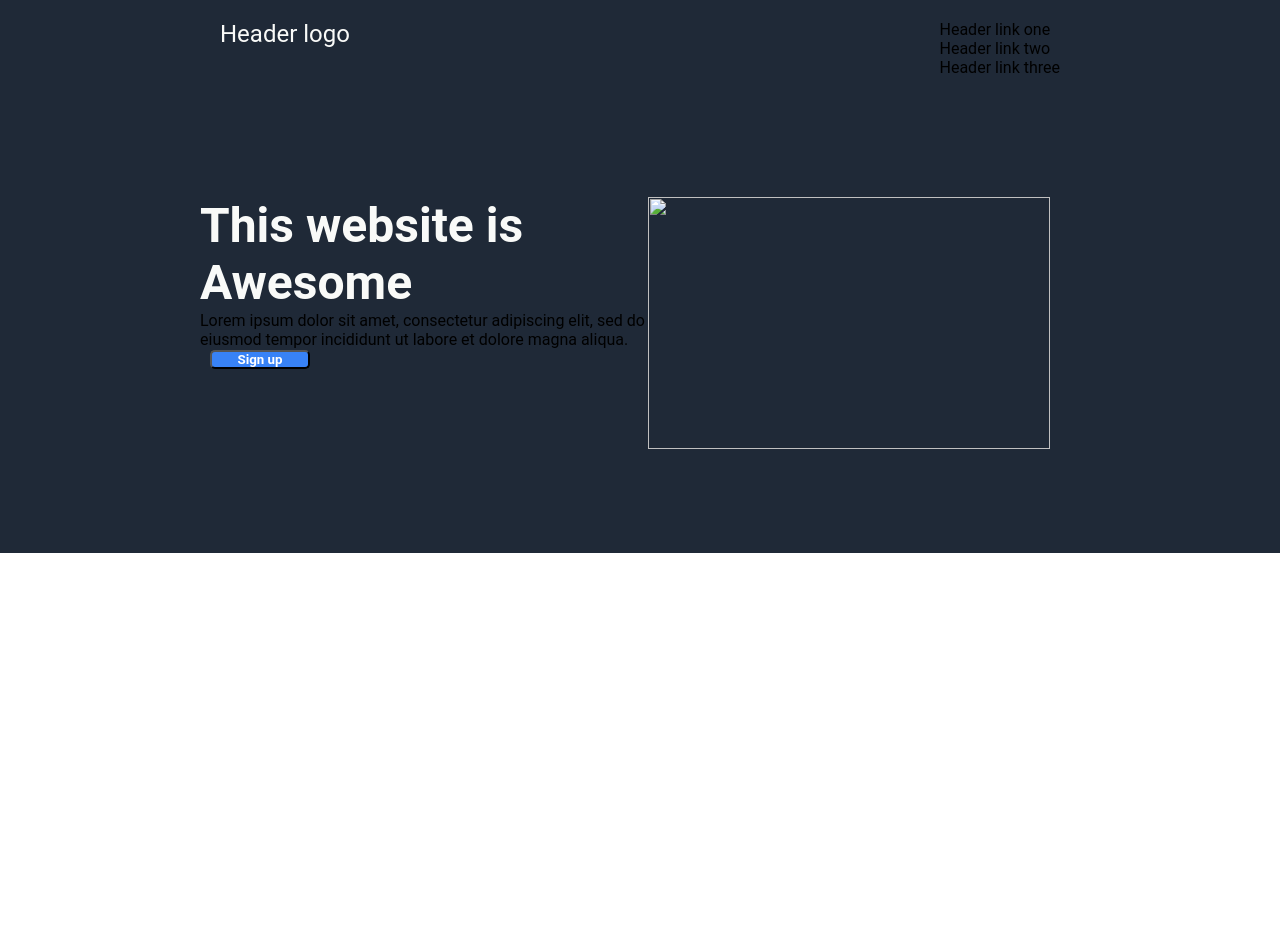
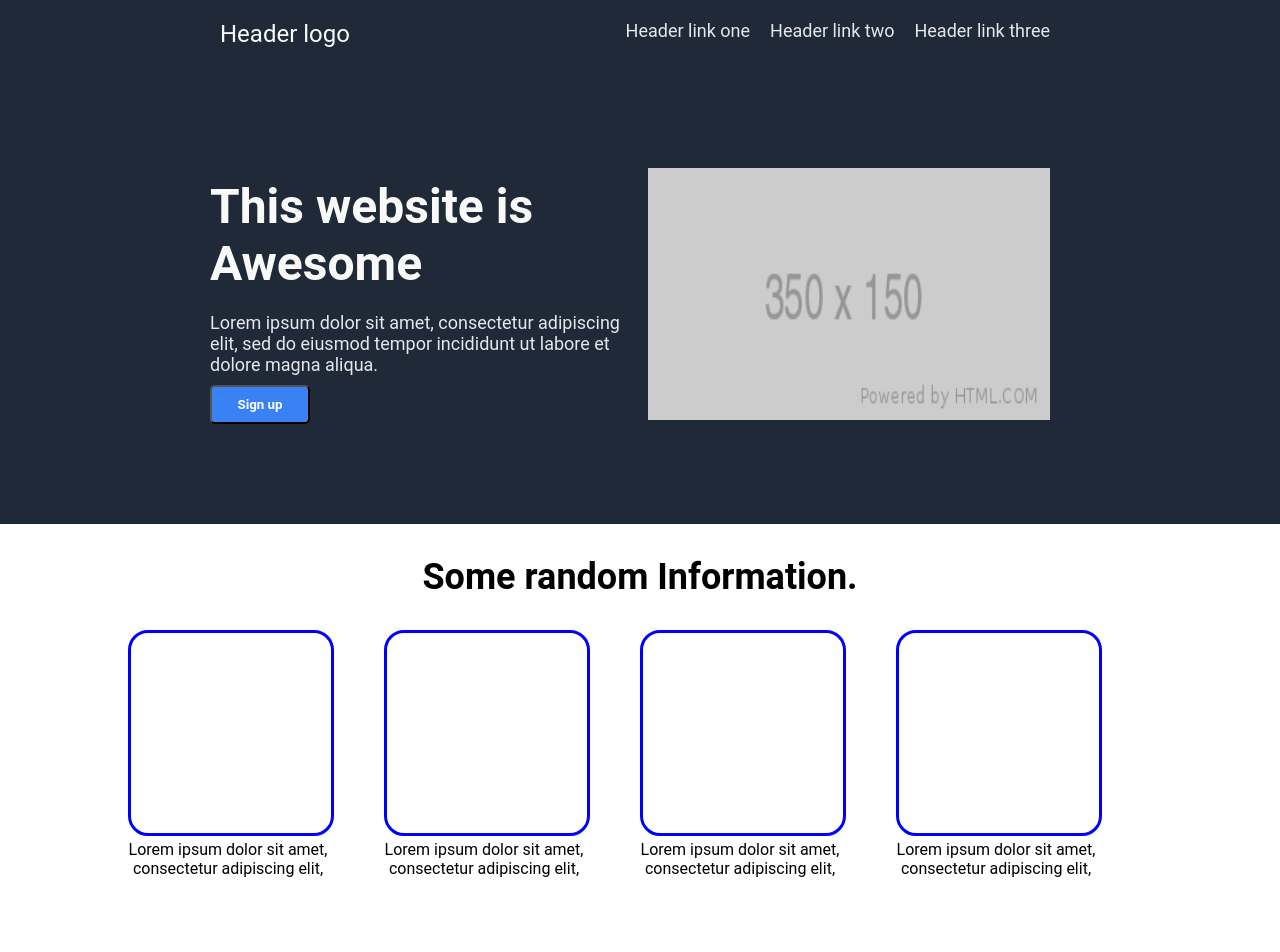
Before and after one commit to drinkmadtea/project-landing-page, a plain HTML site: page index.html in a window 1280 px wide. Shown: the top 952 px of the page. Before the commit the page ends 800 px from the top, so only its background shows below. Drawn offline with Linux system fonts and the light colour scheme.

Commit message:
Update index.html

```diff
--- a/index.html
+++ b/index.html
@@ -10,24 +10,44 @@
         <div class="headandhero">
             <header>
                 <span id="logo"><p>Header logo</p></span>
-                <span id="link-header"><p>Header link one</p><p>Header link two</p><p>Header link three</p></span>
+                <nav><p>Header link one</p><p>Header link two</p><p>Header link three</p></nav>
             </header>
 
             <div class="hero">
-                <div id="text-hero">
+                <div class="hero-text">
                     <h1>This website is Awesome</h1>
-                    <p>Lorem ipsum dolor sit amet, consectetur adipiscing elit, sed do eiusmod tempor incididunt ut labore et dolore magna aliqua.</p>
+                    <p id="second-hero-text">Lorem ipsum dolor sit amet, consectetur adipiscing elit, sed do eiusmod tempor incididunt ut labore et dolore magna aliqua.</p>
                     <button type="button">Sign up</button>
                 </div>
                 <div>
-                    <img src="">
+                    <img src="img/350x150.png">
                 </div>
             </div>
         </div>
 
-        <div>
+        <div class="random-info">
+            <h2>Some random Information.</h2>
+            <div>
+                <div class="square"></div>
+                <p class="subtext">Lorem ipsum dolor sit amet, consectetur adipiscing elit,</p>
+            </div>
+            <div>
+                <div class="square"></div>
+                <p class="subtext">Lorem ipsum dolor sit amet, consectetur adipiscing elit,</p>
+            </div>
+            <div>
+                <div class="square"></div>
+                <p class="subtext">Lorem ipsum dolor sit amet, consectetur adipiscing elit,</p>
+            </div>
+            <div>
+                <div class="square"></div>
+                <p class="subtext">Lorem ipsum dolor sit amet, consectetur adipiscing elit,</p>
+            </div>
+        </div>
 
-        </div>
+        <section class="testimonial">
+            <p>Lorem ipsum dolor sit amet, consectetur adipiscing elit, sed do eiusmod tempor incididunt ut labore et dolore magna aliqua. Ut enim ad minim veniam, quis nostrud exercitation ullamco laboris nisi ut aliquip ex ea commodo consequat.</p>
+        </section>
 
 
     </body>
```
